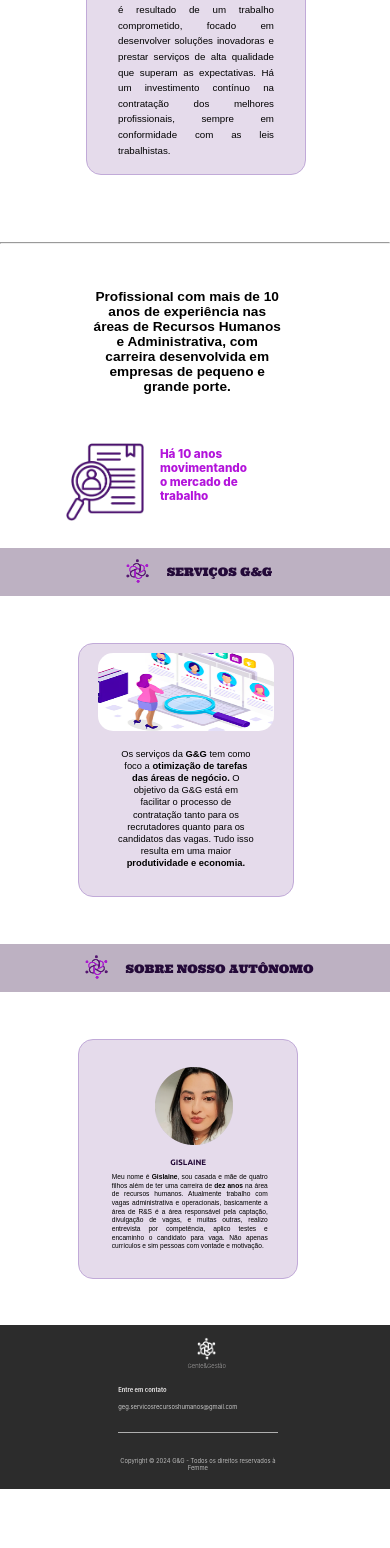
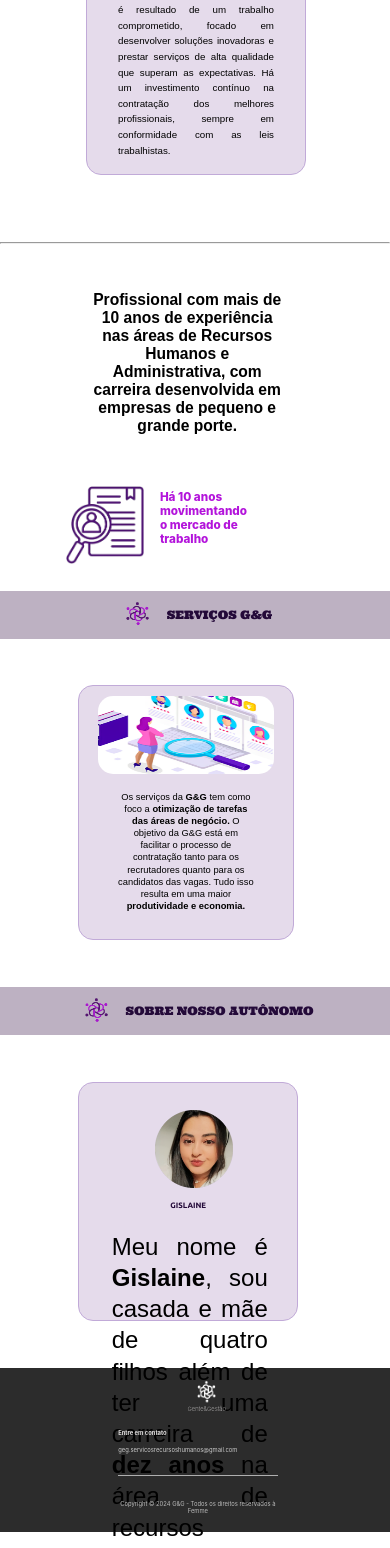
Before and after one commit to myslium/tcc-g-g, a React (Create React App) app: page /sobre in a window 390 px wide. Shown: the part 432-1980 px from the top of the page. Before the commit the page ends 1921 px from the top, so only its background shows below. Built offline with nearby package versions, Linux system fonts and the light colour scheme; a web font is replaced by a local one.

Commit message:
responsive

```diff
--- a/src/pages/sobregeg/index.jsx
+++ b/src/pages/sobregeg/index.jsx
@@ -66,7 +66,7 @@ export default function SobreGeG() {
             <div className="cont">
             <div className="textautonomo">
                 <h1 className='titulogis'>GISLAINE</h1>
-                <h1 className='textogislaine'>Meu nome é <strong>Gislaine</strong>, sou casada e mãe de quatro filhos além de ter uma carreira de <strong>dez anos</strong> na área de recursos humanos.  Atualmente trabalho com vagas administrativa e operacionais, basicamente a área de R&S é a área responsável pela captação, divulgação de vagas, e muitas outras, realizo entrevista por competência, aplico testes e encaminho o candidato para vaga. Não apenas currículos e sim pessoas com vontade e motivação.</h1>
+                <h2 className='textogislaine'>Meu nome é <strong>Gislaine</strong>, sou casada e mãe de quatro filhos além de ter uma carreira de <strong>dez anos</strong> na área de recursos humanos.  Atualmente trabalho com vagas administrativa e operacionais, basicamente a área de R&S é a área responsável pela captação, divulgação de vagas, e muitas outras, realizo entrevista por competência, aplico testes e encaminho o candidato para vaga. Não apenas currículos e sim pessoas com vontade e motivação.</h2>
 
 
             </div>
--- a/src/pages/sobregeg/index.scss
+++ b/src/pages/sobregeg/index.scss
@@ -162,7 +162,6 @@
             .textogislaine{
             font-family: 'Montserrat', sans-serif;
             font-weight: 400;
-            font-size: 1.7vw;
             padding: 0vw 1.5vw 1.5vw 2.3vw;
             text-align: center;
             text-wrap: wrap;
@@ -226,7 +225,7 @@
             p{
                 text-align: center;
                 width: 50vw;
-                font-size: 4vw;
+                font-size: 4vw!important;
             }
 
         }
@@ -304,13 +303,17 @@
                 text-align: center;
 
 
+
                 .textogislaine{
+                    font-size: 2.4vw !important;
+
                     .titulogis{
-                    font-size: 2.4vw;
+                    font-size: 2.4vw !important;
                     }
-                    .textogislaine{
-                        font-size: 2.4vw;
+                    h2{
+                        font-size: 2vw;
                     }
+
                 }
 
 
```
